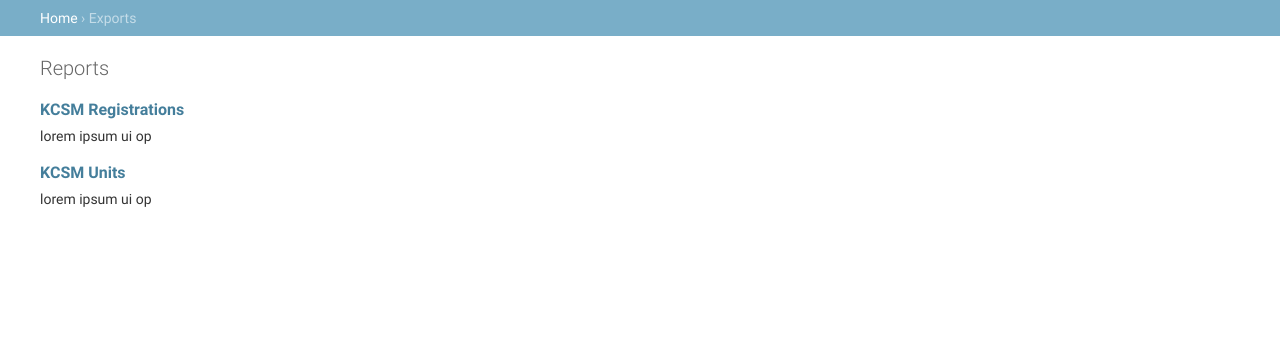
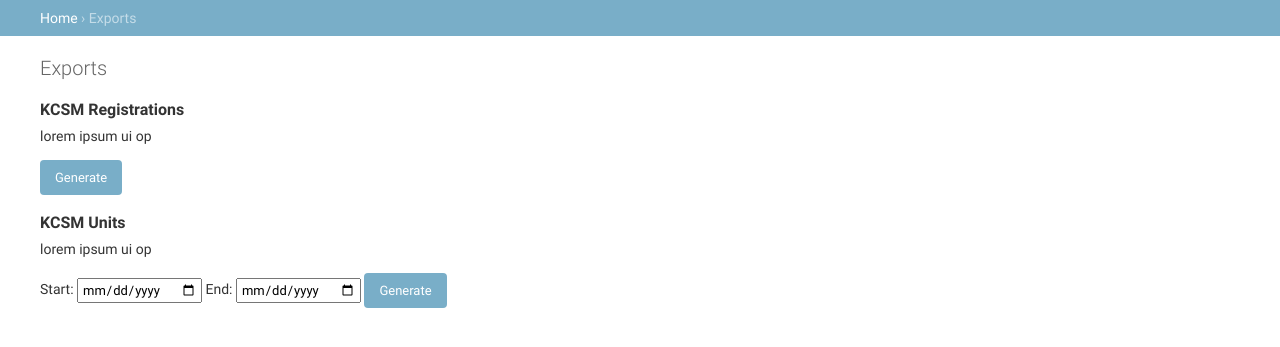
Before and after one commit to deafhhs/adapt, a Django app: page /exports/ in a window 1280 px wide. Shown: the part 59-406 px from the top of the page. Run offline with Django 3.2, Linux system fonts and the light colour scheme; data comes from the database, SQL or seed files in the repository; parts of the project's set-up code (start-up, migrations or seed data) failed here and were passed over.

Commit message:
Add options to the exports.

```diff
--- a/templates/exports/index.html
+++ b/templates/exports/index.html
@@ -12,15 +12,23 @@
 {% endblock %}
 
 {% block content %}
-<h1>Reports</h1>
+<h1>Exports</h1>
 
 <section>
-<h2><a href="registrations">KCSM Registrations</a></h2>
+<h2>KCSM Registrations</h2>
 <p>lorem ipsum ui op</p>
+<form action="registrations">
+	<input type="submit" value="Generate">
+</form>
 </section>
 
 <section>
-<h2><a href="units">KCSM Units</a></h2>
+<h2>KCSM Units</h2>
 <p>lorem ipsum ui op</p>
+<form action="units">
+	<label title="Inclusive">Start: <input type=date name=start></label>
+	<label title="Inclusive">End: <input type=date name=end></label>
+	<input type="submit" value="Generate">
+</form>
 </section>
 {% endblock %}
```
